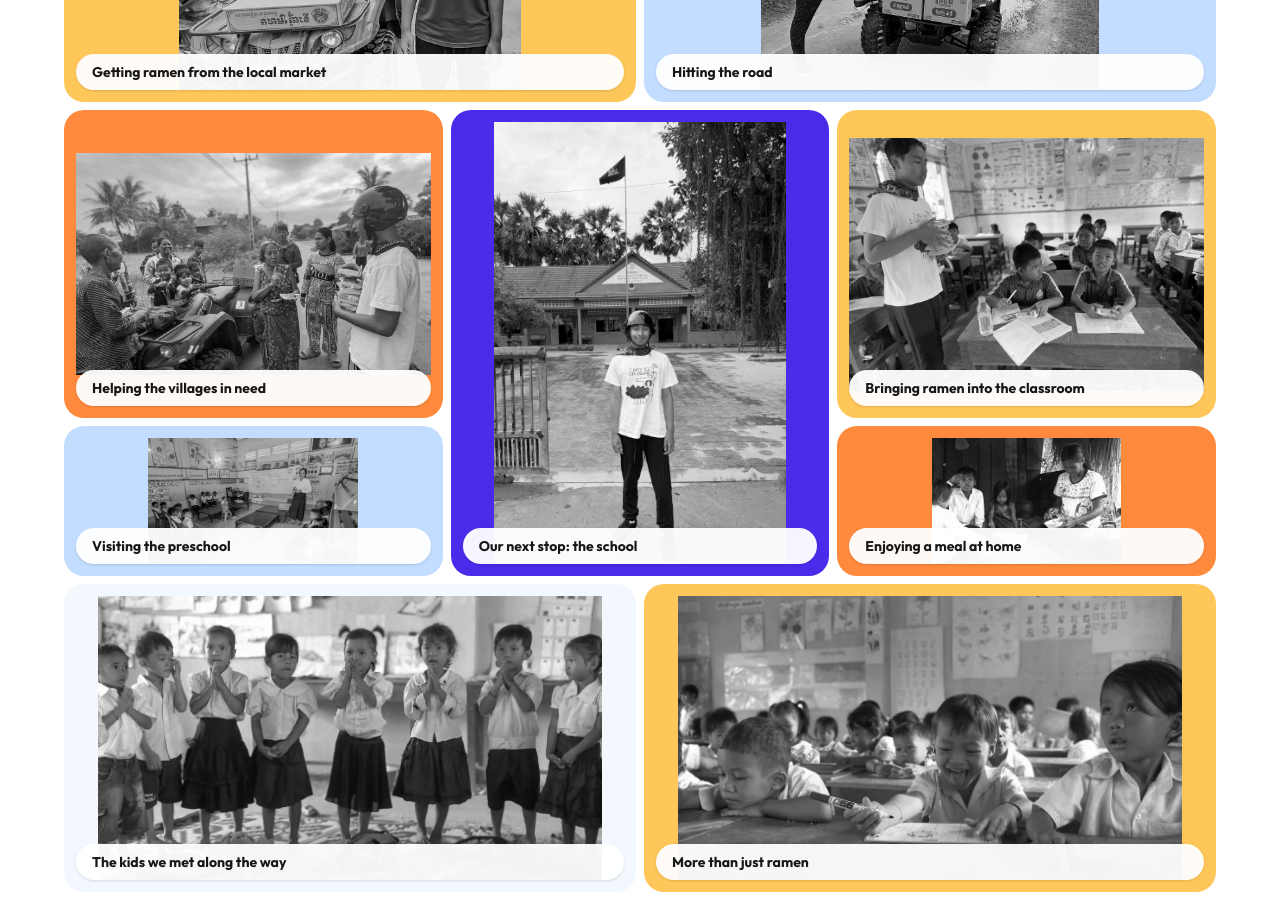
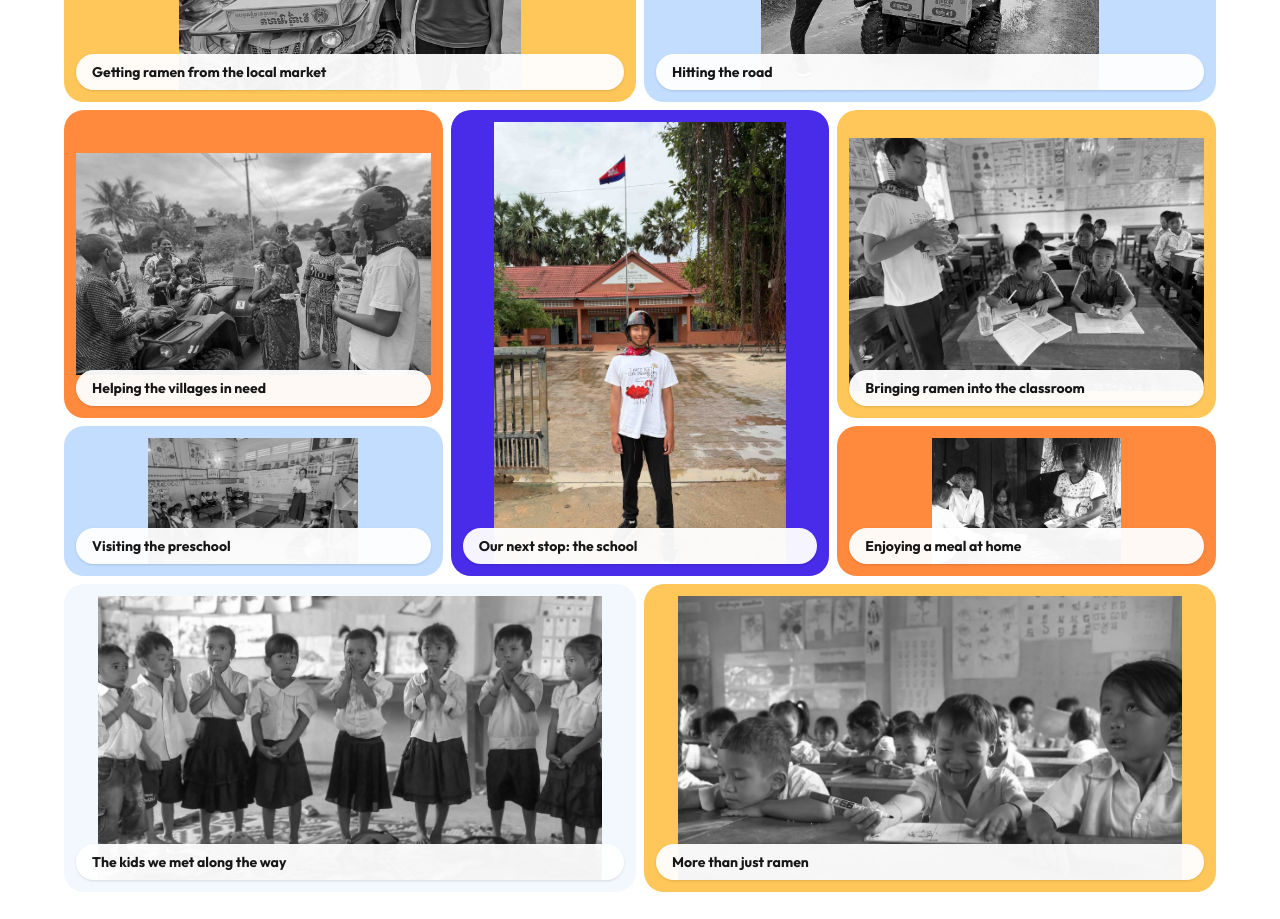
Before and after one commit to iampiotr/ramenrun, a React (Vite) app: page / in a window 1280 px wide. Shown: the part 5300-6219 px from the top of the page. Built offline with nearby package versions, Linux system fonts and the light colour scheme.

Commit message:
Keep the school photo in color.

```diff
--- a/src/components/Gallery.tsx
+++ b/src/components/Gallery.tsx
@@ -7,11 +7,11 @@ import 'yet-another-react-lightbox/styles.css'
 import { Section, SectionHeading } from './Section'
 import { gallery } from '../content'
 
-const tiles = [
+const tiles: { bg: string; box: string; color?: boolean }[] = [
   { bg: 'bg-sun', box: 'col-span-1 row-span-2 lg:col-span-3' },
   { bg: 'bg-sky', box: 'col-span-1 row-span-2 lg:col-span-3' },
   { bg: 'bg-ramen', box: 'col-span-1 row-span-2 lg:col-span-2' },
-  { bg: 'bg-brand', box: 'col-span-1 row-span-3 lg:col-span-2' },
+  { bg: 'bg-brand', box: 'col-span-1 row-span-3 lg:col-span-2', color: true },
   { bg: 'bg-sun', box: 'col-span-1 row-span-2 lg:col-span-2' },
   { bg: 'bg-sky', box: 'col-span-1 row-span-2 lg:col-span-2 lg:row-span-1' },
   { bg: 'bg-ramen', box: 'col-span-1 row-span-2 lg:col-span-2 lg:row-span-1' },
@@ -46,7 +46,7 @@ export function Gallery() {
                 width={photo.width}
                 height={photo.height}
                 loading="lazy"
-                className="h-full w-full object-contain grayscale transition duration-500 group-hover:scale-105 group-hover:grayscale-0 group-focus-visible:grayscale-0"
+                className={`h-full w-full object-contain transition duration-500 group-hover:scale-105 ${tiles[i].color ? '' : 'grayscale group-hover:grayscale-0 group-focus-visible:grayscale-0'}`}
               />
               <span className="absolute inset-x-3 bottom-3 hidden rounded-full bg-white/95 px-4 py-2 text-left text-sm font-bold text-ink shadow md:block">
                 {photo.caption}
```
